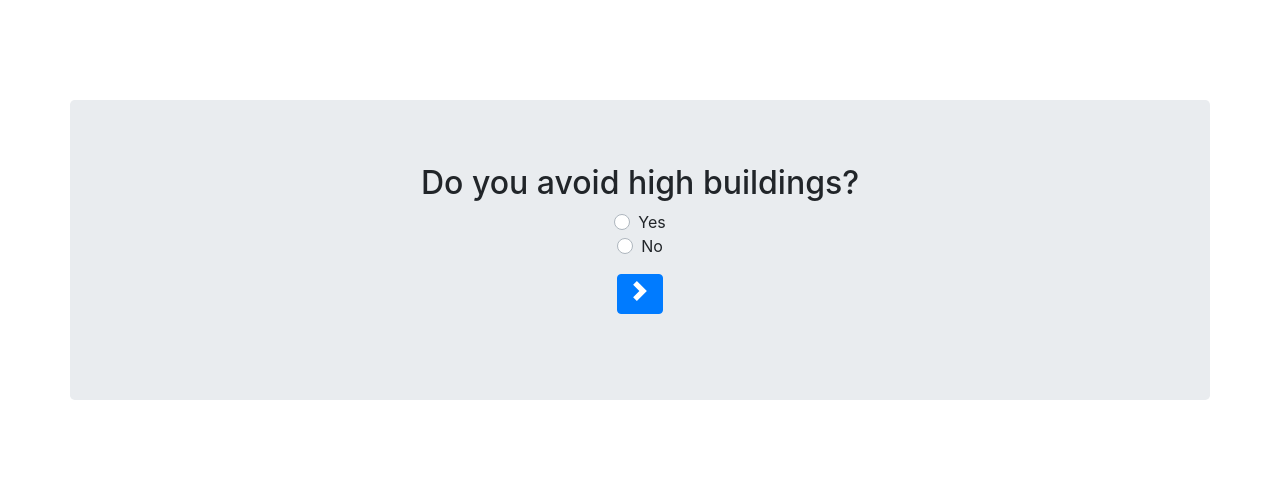
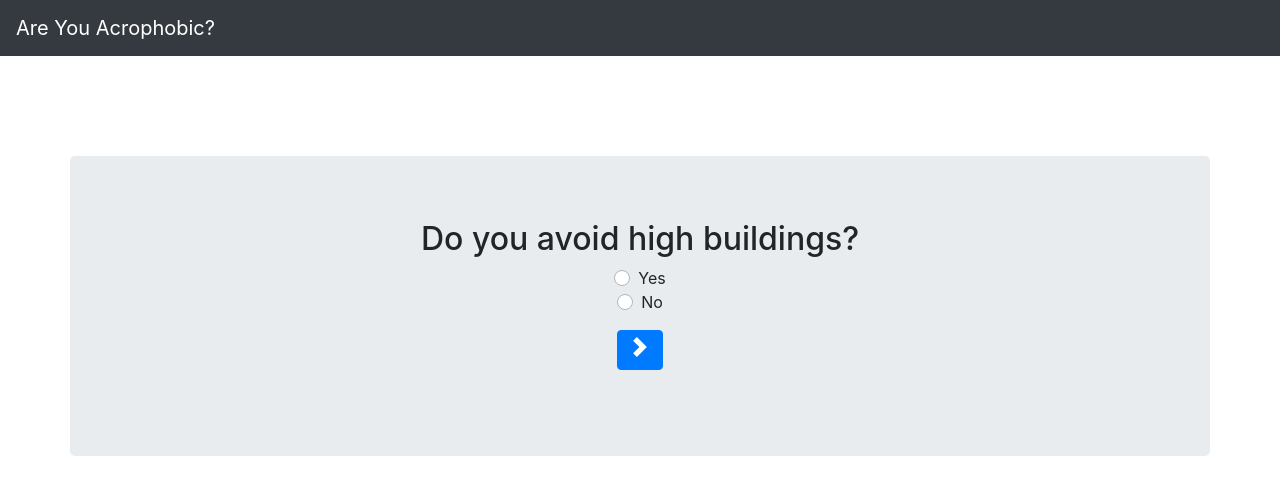
Before and after one commit to Mukilan1600/vr_site, a website: page public/index.html in a window 1280 px wide. Drawn offline with nearby package versions, Linux system fonts and the light colour scheme.

Commit message:
Navbar added

```diff
--- a/public/index.html
+++ b/public/index.html
@@ -11,6 +11,9 @@
     <title>Acrophobia Diagnosis</title>
   </head>
   <body>
+    <nav class="navbar navbar-dark bg-dark">
+        <a class="navbar-brand" href="/">Are You Acrophobic?</a>
+      </nav>
       <div class="jumbotron container text-center" style="margin-top:100px;height: 300px;">
         <div id="carouselExampleInterval" data-interval="false" class="col-12 align-self-center carousel slide align-middle" data-ride="carousel">
             <div class="carousel-inner">
```
